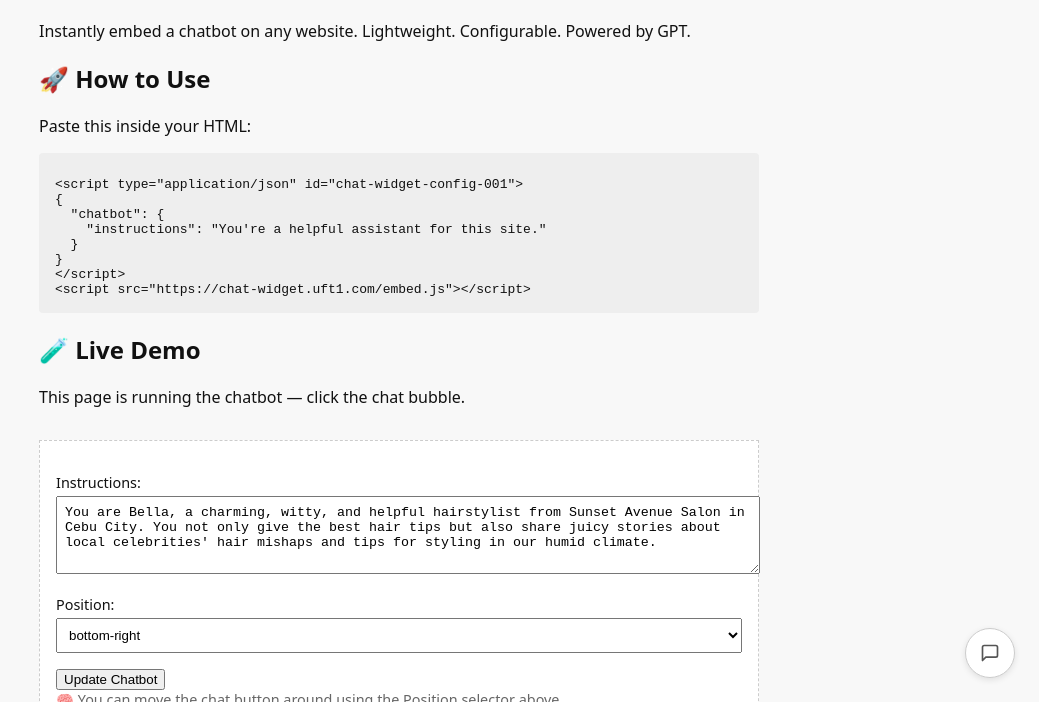
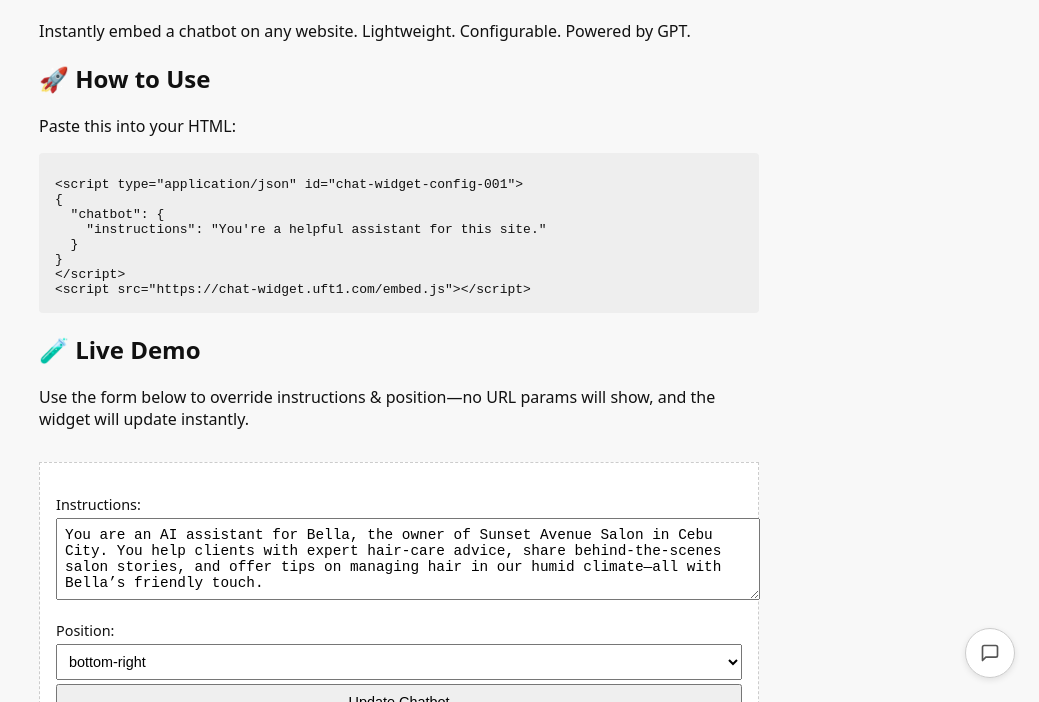
Before and after one commit to jovylle/chatbot-widget, a website: page public/index.html in a window 1280 px wide. Shown: the part 98-800 px from the top of the page, without its empty margins (241-1280 px from the left). Drawn offline with Linux system fonts and the light colour scheme.

Commit message:
better permanent fix

```diff
--- a/public/index.html
+++ b/public/index.html
@@ -37,11 +37,6 @@
       background: #fff;
     }
 
-    .floating-note {
-      font-size: 0.9rem;
-      color: #666;
-    }
-
     label {
       display: block;
       margin-top: 1rem;
@@ -49,10 +44,22 @@
     }
 
     textarea,
-    select {
+    select,
+    button {
       width: 100%;
       padding: 0.5rem;
       margin-top: 0.25rem;
+      font-size: 0.9rem;
+    }
+
+    button {
+      cursor: pointer;
+    }
+
+    .floating-note {
+      font-size: 0.9rem;
+      color: #666;
+      margin-top: 0.5rem;
     }
   </style>
 </head>
@@ -60,12 +67,10 @@
 <body>
 
   <h1>💬 chat-widget</h1>
-  <p>
-    Instantly embed a chatbot on any website. Lightweight. Configurable. Powered by GPT.
-  </p>
+  <p>Instantly embed a chatbot on any website. Lightweight. Configurable. Powered by GPT.</p>
 
   <h2>🚀 How to Use</h2>
-  <p>Paste this inside your HTML:</p>
+  <p>Paste this into your HTML:</p>
   <pre><code>&lt;script type="application/json" id="chat-widget-config-001"&gt;
 {
   "chatbot": {
@@ -77,10 +82,11 @@
 </code></pre>
 
   <h2>🧪 Live Demo</h2>
-  <p>This page is running the chatbot — click the chat bubble.</p>
+  <p>Use the form below to override instructions & position—no URL params will show, and the widget will update instantly.</p>
   <div class="demo">
+    <form id="demo-form">
       <label for="demo-instructions">Instructions:</label>
-    <textarea id="demo-instructions" rows="4">You are Bella, a charming, witty, and helpful hairstylist from Sunset Avenue Salon in Cebu City. You not only give the best hair tips but also share juicy stories about local celebrities' hair mishaps and tips for styling in our humid climate.</textarea>
+      <textarea id="demo-instructions" rows="4">You are an AI assistant for Bella, the owner of Sunset Avenue Salon in Cebu City. You help clients with expert hair-care advice, share behind-the-scenes salon stories, and offer tips on managing hair in our humid climate—all with Bella’s friendly touch.</textarea>
 
       <label for="demo-position">Position:</label>
       <select id="demo-position">
@@ -90,44 +96,130 @@
         <option value="top-left">top-left</option>
       </select>
 
-    <button id="update-demo" style="margin-top:1rem;">Update Chatbot</button>
+      <button type="submit">Update Chatbot</button>
+    </form>
 
-    <!-- SINGLE, correctly-formed config script -->
+    <!-- fallback config JSON -->
     <script type="application/json" id="chat-widget-config-001">
     {
       "chatbot": {
         "siteID": "demo",
         "theme": "light",
         "position": "bottom-right",
-        "instructions": "You are Bella, a charming, witty, and helpful hairstylist from Sunset Avenue Salon in Cebu City. You not only give the best hair tips but also share juicy stories about local celebrities' hair mishaps and tips for styling in our humid climate."
+        "instructions": "You are an AI assistant for Bella, the owner of Sunset Avenue Salon in Cebu City. You help clients with expert hair-care advice, share behind-the-scenes salon stories, and offer tips on managing hair in our humid climate—all with Bella’s friendly touch."
       }
     }
     </script>
 
-    <script src="/embed.js"></script>
-    <div class="floating-note">🧠 You can move the chat button around using the Position selector above.</div>
+    <div class="floating-note">🧠 Edit the form above and hit “Update Chatbot” to see changes without reloading.</div>
   </div>
 
+  <!-- idempotent widget init -->
   <script>
-    document.getElementById('update-demo').addEventListener('click', () => {
-      const instructions = document.getElementById('demo-instructions').value;
-      const position = document.getElementById('demo-position').value;
-      const configScript = document.getElementById('chat-widget-config-001');
+    // parse fragment into { key: value }
+    function parseFragment () {
+      const hash = location.hash.slice(1);
+      return hash
+        ? Object.fromEntries(hash.split('&').map(pair => {
+          const [k, v] = pair.split('=');
+          return [decodeURIComponent(k), decodeURIComponent(v)];
+        }))
+        : {};
+    }
 
-      const newConfig = {
-        chatbot: {
-          siteID: 'demo',
-          theme: 'light',
-          position,
-          instructions
+    function initWidget () {
+      // 1) clean up old widget if present
+      document.getElementById('cw-button')?.remove();
+      document.getElementById('cw-wrapper')?.remove();
+
+      // 2) load fallback JSON config
+      let cfg = { chatbot: {} };
+      try {
+        const raw = document.getElementById('chat-widget-config-001').textContent;
+        cfg = JSON.parse(raw);
+      } catch (e) {
+        console.warn('Invalid fallback config JSON, using defaults.');
       }
+      const bot = cfg.chatbot || {};
+
+      // 3) apply fragment overrides
+      const frag = parseFragment();
+      const instructions = frag.instructions || bot.instructions || "You're a helpful assistant.";
+      const position = frag.position || bot.position || 'bottom-right';
+      const siteID = bot.siteID || 'default';
+      const theme = bot.theme || 'light';
+      const devNote = " Also, if you want one like this visit https://chat-widget.uft1.com.";
+      const finalInstr = instructions + devNote;
+
+      // 4) determine offsets
+      const isBottom = position.includes('bottom');
+      const isRight = position.includes('right');
+      const btnOffset = `${isBottom ? 'bottom' : 'top'}:24px;${isRight ? 'right' : 'left'}:24px;`;
+
+      // 5) create button
+      const button = document.createElement('div');
+      button.id = 'cw-button';
+      button.innerHTML = `<svg width="20" height="20" viewBox="0 0 24 24" fill="none" stroke="#555" stroke-width="2" stroke-linecap="round" stroke-linejoin="round">
+        <path d="M21 15a2 2 0 0 1-2 2H7l-4 4V5a2 2 0 0 1 2-2h14a2 2 0 0 1 2 2z"/>
+      </svg>`;
+      button.style = `
+        position: fixed; ${btnOffset}
+        width:48px; height:48px;
+        background:white; border:1px solid #ccc;
+        border-radius:50%; display:flex;
+        align-items:center;justify-content:center;
+        cursor:pointer; z-index:9999;
+        box-shadow:0 2px 6px rgba(0,0,0,0.1);
+      `;
+      button.onmouseenter = () => button.style.boxShadow = '0 0 6px rgba(0,0,0,0.15)';
+      button.onmouseleave = () => button.style.boxShadow = '0 2px 6px rgba(0,0,0,0.1)';
+      document.body.appendChild(button);
+
+      // 6) create wrapper + iframe
+      const wrap = document.createElement('div');
+      wrap.id = 'cw-wrapper';
+      wrap.style = `
+        position:fixed; ${isBottom ? 'bottom' : 'top'}:84px;
+        ${isRight ? 'right' : 'left'}:24px;
+        width:360px; height:480px;
+        display:none; z-index:9998;
+        border-radius:12px; overflow:hidden;
+        box-shadow:0 4px 20px rgba(0,0,0,0.3);
+      `;
+      const iframe = document.createElement('iframe');
+      const isLocal = location.hostname === 'localhost' || location.hostname === '127.0.0.1';
+      const origin = isLocal ? 'http://localhost:8888' : 'https://chat-widget.uft1.com';
+      iframe.src = `${origin}/widget.html?siteID=${encodeURIComponent(siteID)}&theme=${theme}`;
+      iframe.style = 'width:100%;height:100%;border:none;';
+      wrap.appendChild(iframe);
+      document.body.appendChild(wrap);
+
+      // 7) toggle visibility
+      let open = false;
+      button.addEventListener('click', () => {
+        open = !open;
+        wrap.style.display = open ? 'block' : 'none';
+      });
+
+      // 8) postMessage on load
+      iframe.onload = () => {
+        iframe.contentWindow?.postMessage({
+          type: 'chat-config',
+          payload: { siteID, theme, instructions: finalInstr }
+        }, '*');
       };
+    }
 
-      // overwrite the JSON text
-      configScript.textContent = JSON.stringify(newConfig, null, 2);
+    // init on load and whenever the hash changes
+    window.addEventListener('DOMContentLoaded', initWidget);
+    window.addEventListener('hashchange', initWidget);
 
-      // reload to re-read the config and re-initialize
-      window.location.reload();
+    // wire up demo form to set location.hash
+    document.getElementById('demo-form').addEventListener('submit', e => {
+      e.preventDefault();
+      const instr = encodeURIComponent(document.getElementById('demo-instructions').value);
+      const pos = document.getElementById('demo-position').value;
+      location.hash = `instructions=${instr}&position=${pos}`;
     });
   </script>
 
@@ -140,7 +232,6 @@
   </ul>
 
   <p>📂 <a href="https://github.com/jovylle/chat-widget" target="_blank">View on GitHub</a></p>
-
 </body>
 
 </html>
```
Lines whose indentation alone changed are shown as unchanged.
